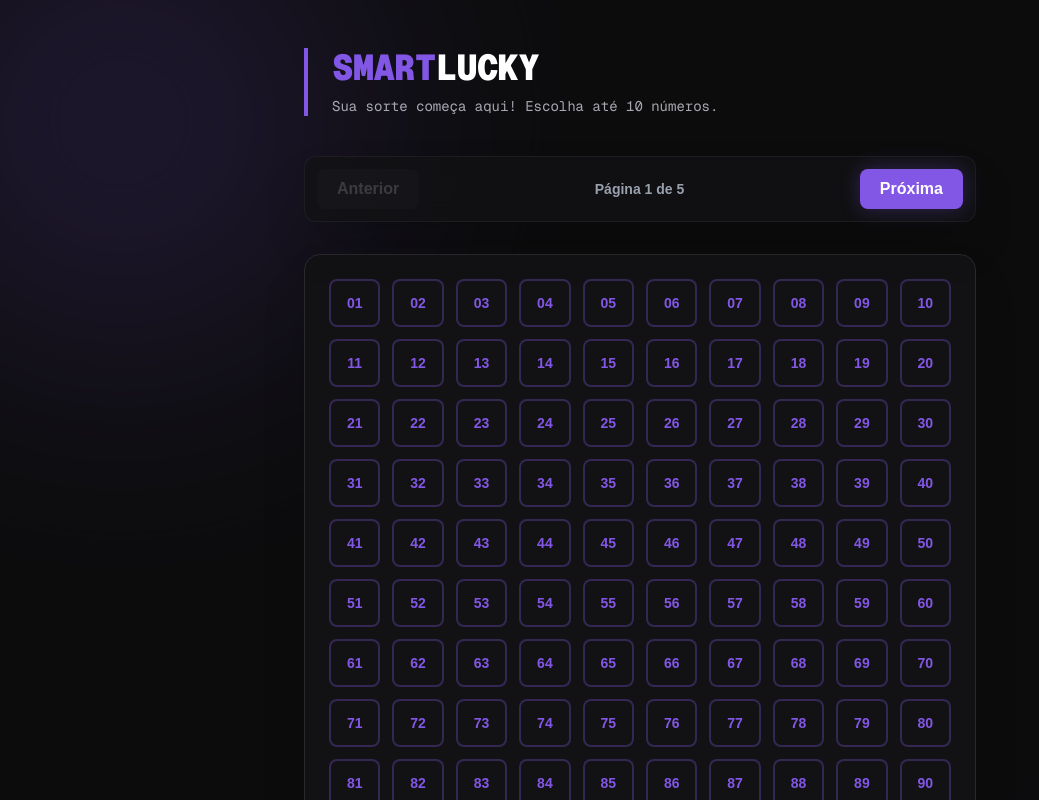
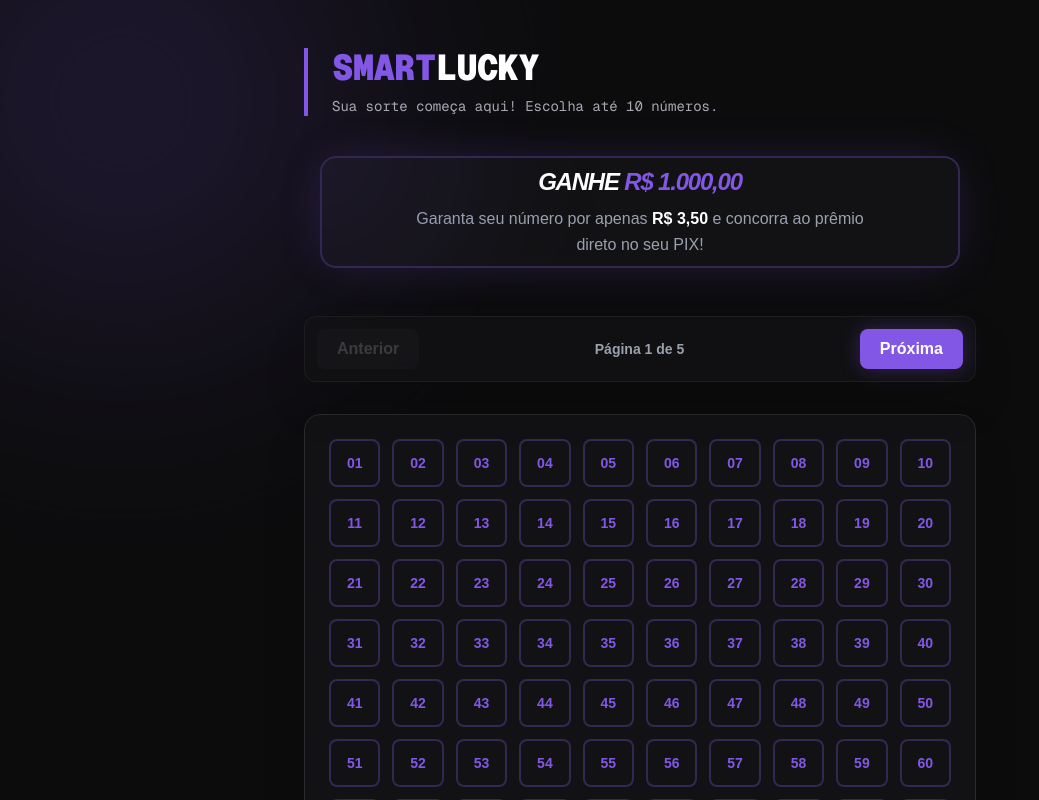
Before and after one commit to RaylanGabriel/rifa-smartlucky, a Next.js app: page / in a window 1280 px wide. Shown: the top 800 px of the page, without its empty margins (0-1039 px from the left). Built offline with nearby package versions, Linux system fonts and the light colour scheme; no server answers; the database is empty.

Commit message:
colocando o premio na tela

```diff
--- a/src/app/page.tsx
+++ b/src/app/page.tsx
@@ -4,7 +4,7 @@ import { useState, useEffect } from "react";
 import NumeroRifa, { StatusNumero } from "@/components/NumeroRifa";
 import { styles } from "./styles";
 import { supabase } from "@/lib/supabase";
-import { User, Smartphone, CreditCard } from "lucide-react";
+import { User, Smartphone, CreditCard, } from "lucide-react";
 import { useRouter } from "next/navigation";
 
 export default function Home() {
@@ -17,14 +17,19 @@ export default function Home() {
   const [numerosOcupados, setNumerosOcupados] = useState<number[]>([]);
   const [estaProcessando, setEstaProcessando] = useState(false);
 
+  const totalNumeros = 500;
+  const numerosPorPagina = 100;
+  const totalPaginas = Math.ceil(totalNumeros / numerosPorPagina);
+  const LIMITE_SELECAO = 10;
+  const VALOR_UNITARIO = 3.5;
 
   const carregarReservas = async () => {
-    const { data, } = await supabase
+    const { data } = await supabase
       .from("rifas")
       .select("id")
       .in("status", ["vendido", "pago", "em_processamento", "pendente"]);
     if (data) {
-      setNumerosOcupados(data.map((item: { id: any; }) => item.id));
+      setNumerosOcupados(data.map((item: { id: any }) => item.id));
     }
   };
 
@@ -32,30 +37,15 @@ export default function Home() {
     carregarReservas();
     const channel = supabase
       .channel("schema-db-changes")
-      .on(
-        "postgres_changes",
-        { event: "*", schema: "public", table: "rifas" },
-        () => {
+      .on("postgres_changes", { event: "*", schema: "public", table: "rifas" }, () => {
         carregarReservas();
-        },
-      )
+      })
       .subscribe();
 
     return () => {
       supabase.removeChannel(channel);
     };
   }, []);
-
-  const totalNumeros = 500;
-  const numerosPorPagina = 100;
-  const totalPaginas = Math.ceil(totalNumeros / numerosPorPagina);
-  const LIMITE_SELECAO = 10;
-  const VALOR_UNITARIO = 3.5;
-
-  const numerosDaPagina = Array.from(
-    { length: numerosPorPagina },
-    (_, i) => (paginaAtual - 1) * numerosPorPagina + i + 1,
-  );
 
   useEffect(() => {
     const salvo = localStorage.getItem("@rifa:selecionados");
@@ -71,7 +61,6 @@ export default function Home() {
 
   const gerenciarSelecao = (num: number) => {
     if (numerosOcupados.includes(num)) return;
-
     if (selecionados.includes(num)) {
       setSelecionados((prev) => prev.filter((item) => item !== num));
     } else {
@@ -85,25 +74,15 @@ export default function Home() {
 
   const handleFinalizar = async () => {
     setEstaProcessando(true);
-
     try {
       const valorTotal = selecionados.length * VALOR_UNITARIO;
-
       const res = await fetch("/api/create-payment", {
         method: "POST",
         headers: { "Content-Type": "application/json" },
-      body: JSON.stringify({
-        nome,
-        numeros: selecionados,
-        valorTotal: valorTotal,
-      }),
+        body: JSON.stringify({ nome, numeros: selecionados, valorTotal: valorTotal }),
       });
-
       const checkout = await res.json();
-
-    if (!checkout.id) {
-      throw new Error("Erro ao gerar o PIX. Tente novamente.");
-    }
+      if (!checkout.id) throw new Error("Erro ao gerar o PIX. Tente novamente.");
 
       const dadosParaSalvar = selecionados.map((num) => ({
         id: num,
@@ -114,41 +93,33 @@ export default function Home() {
       }));
 
       const { error } = await supabase.from("rifas").upsert(dadosParaSalvar);
-
       if (error) throw error;
-
-    localStorage.setItem(
-      "dadosPagamento",
-      JSON.stringify({
-        ...checkout,
-        valorTotal: valorTotal,
-        numeros: selecionados,
-      })
-    );
 
       setSelecionados([]);
       localStorage.removeItem("@rifa:selecionados");
-
-
       router.push(`/pagamento?id=${checkout.id}&code=${encodeURIComponent(checkout.qr_code)}`);
-
     } catch (error: unknown) {
-    if (error instanceof Error) {
-      alert(error.message);
-    } else {
-      alert("Erro ao processar o pagamento. Tente novamente.");
-    }
+      alert(error instanceof Error ? error.message : "Erro ao processar o pagamento.");
     } finally {
       setEstaProcessando(false);
     }
   };
+
+  const numerosDaPagina = Array.from(
+    { length: numerosPorPagina },
+    (_, i) => (paginaAtual - 1) * numerosPorPagina + i + 1
+  );
+
   return (
-    <main className={`${styles.main} overflow-x-hidden relative min-h-screen`}>
+    <main className={`${styles.main} overflow-x-hidden relative min-h-screen pb-20`}>
+      {/* EFEITOS DE FUNDO */}
       <div className="absolute top-[-10%] left-[-10%] w-125 h-125 bg-[#8257E5] opacity-[0.15] blur-[120px] rounded-full pointer-events-none"></div>
       <div className="absolute bottom-[0%] right-[-10%] w-100 h-100 bg-[#4A90E2] opacity-[0.1] blur-[100px] rounded-full pointer-events-none"></div>
 
-      <div className={`${styles.container} relative z-10`}>
-        <header className={styles.header.wrapper}>
+      <div className={`${styles.container} relative z-0 pt-0`}>
+
+        {/* 1. HEADER */}
+        <header className={`${styles.header.wrapper} mb-8`}>
           <h1 className={styles.header.title}>
             <span className="text-[#8257E5] font-mono">Smart</span>
             <span className="text-white font-mono">Lucky</span>
@@ -158,7 +129,24 @@ export default function Home() {
           </p>
         </header>
 
-        <nav className={styles.pagination.wrapper}>
+        {/* 2. CARD DE DESTAQUE DO PRÊMIO */}
+        <section className="w-full max-w-2xl mx-auto mb-12 text-center px-4">
+          <div className="bg-[#121214] border-2 border-[#8257E5]/30 rounded-2xl p-2 relative overflow-hidden shadow-[0_0_50px_-12px_rgba(130,87,229,0.3)]">
+            <div className="absolute -top-24 -left-24 w-48 h-48 bg-[#8257E5] blur-[100px] opacity-20"></div>
+
+
+            <h2 className="text-2xl md:text-2xl font-black text-white italic uppercase tracking-tighter mb-2">
+              Ganhe <span className="text-[#8257E5]">R$ 1.000,00</span>
+            </h2>
+
+            <p className="text-gray-400 text-sm md:text-base max-w-md mx-auto leading-relaxed">
+              Garanta seu número por apenas <span className="text-white font-bold">R$ {VALOR_UNITARIO.toFixed(2).replace(".", ",")}</span> e concorra ao prêmio direto no seu PIX!
+            </p>
+          </div>
+        </section>
+
+        {/* 3. NAVEGAÇÃO / PAGINAÇÃO */}
+        <nav className={`${styles.pagination.wrapper} mb-6`}>
           <button
             className={`${styles.pagination.btn} ${styles.pagination.btnClaro}`}
             onClick={() => setPaginaAtual((p) => Math.max(p - 1, 1))}
@@ -178,9 +166,8 @@ export default function Home() {
           </button>
         </nav>
 
-        <section
-          className={`${styles.grid} ${carregado ? "opacity-100" : "opacity-0"}`}
-        >
+        {/* 4. GRADE DE NÚMEROS */}
+        <section className={`${styles.grid} ${carregado ? "opacity-100" : "opacity-0"} mb-12 transition-opacity duration-500`}>
           {numerosDaPagina.map((n) => {
             let status: StatusNumero = "disponivel";
             if (numerosOcupados.includes(n)) status = "vendido";
@@ -197,6 +184,7 @@ export default function Home() {
           })}
         </section>
 
+        {/* 5. RODAPÉ / FORMULÁRIO */}
         <footer className={styles.footer.wrapper}>
           <div className="grid grid-cols-1 md:grid-cols-2 gap-6 mb-6">
             <div className="space-y-1">
@@ -233,21 +221,13 @@ export default function Home() {
                 Total da Reserva
               </p>
               <p className="text-3xl font-black text-white font-mono">
-                R${" "}
-                {(selecionados.length * VALOR_UNITARIO)
-                  .toFixed(2)
-                  .replace(".", ",")}
+                R$ {(selecionados.length * VALOR_UNITARIO).toFixed(2).replace(".", ",")}
               </p>
             </div>
 
             <button
               className={styles.footer.btnFinalizar}
-              disabled={
-                !nome ||
-                !whatsapp ||
-                selecionados.length === 0 ||
-                estaProcessando
-              }
+              disabled={!nome || !whatsapp || selecionados.length === 0 || estaProcessando}
               onClick={handleFinalizar}
             >
               <CreditCard size={22} className="text-white" />
@@ -258,4 +238,4 @@ export default function Home() {
       </div>
     </main>
   );
-};
+}
```
Lines whose indentation alone changed are shown as unchanged.
